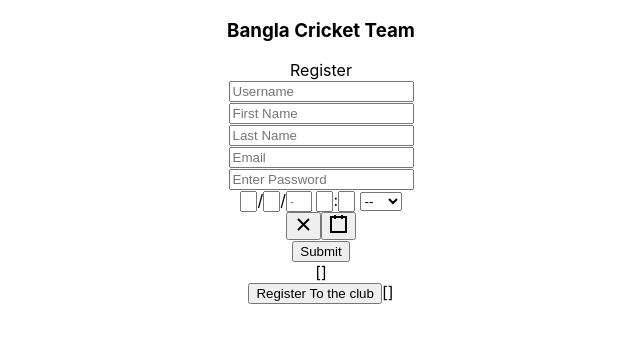
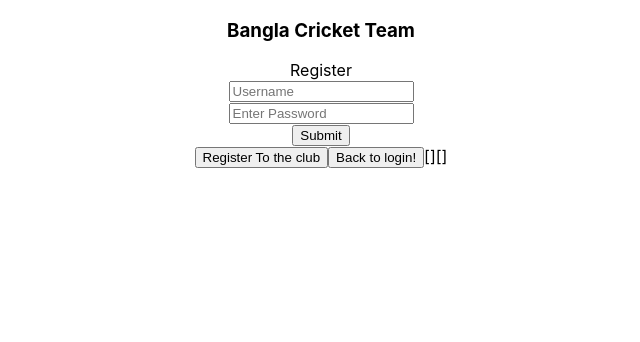
Before and after one commit to abir444/banglaCricket, a React (Create React App) app: page / in a window 1280 px wide. Shown: the top 342 px of the page, without its empty margins (319-959 px from the left). Built offline with nearby package versions, Linux system fonts and the light colour scheme.

Commit message:
array match

```diff
--- a/src/App.js
+++ b/src/App.js
@@ -1,5 +1,4 @@
 import React, { Component } from "react";
-import DateTimePicker from "react-datetime-picker";
 import "./App.css";
 import Login from "./Login";
 import Register from "./Register";
@@ -8,76 +7,90 @@ class App extends Component {
     super(props);
     this.state = {
       list: [],
-      toggler: true,
-
-      // uname : '',
-      // fname : '',
-      // Lname : '',
-      // email : '',
-      // psw   : '',
-      // date: new Date(),
-      //isLogin : false,
+      un: [],
+      ps: [],
+      toggler: false
     };
-    console.log(this.state);
     this.onRegisterSubmit = this.onRegisterSubmit.bind(this);
+    this.hello = this.hello.bind(this);
     // this.submit=this.submit.bind(this);
   }
 
+  onRegisterSubmit() {
+    // we use this for binding
+  }
+hello(){
+  console.log("hello boss");
+}
+  authentication(i){
 
-  //TODO: This is supposed to be a onSubmit function and not onChange
+    let user = this.state.un;
+    console.log(user);
+    let pass = this.state.ps;
+    console.log(pass);
+    let userL = i.userName;
+    let pswL = i.password;
+    console.log(pswL);
 
-  // So call this onSubmit function on your Submit button in Register
-  // Also name it onRegisterSubmit (it's more descriptive)
-  // This will make your code more readable
+// user.forEach(this.hello());
+    // if(user.map()=== userL.map()){
+    //   console.log("make sense");
+    // }
 
-  //TODO: Also I would like to see just Login or just Register at a time
-  // so utilize the state "toggler", when you click on Register, you can see just register
-
- onRegisterSubmit(event) {
-    let name = event.target.name;
-    let value = event.target.value;
-    let list = [];
-    let data = [];
-    console.log("button worked");
-    // let d =  new Date();
-    data[name] = value;
-    list.push({
-      userName: value.uname,
-      fullName: value.fname,
-      lastName: value.lname,
-      email: value.email,
-      dob: value.date,
-      password: value.psw
-    });
-    this.setState(
-      {
-        list: data,
-      },
-      console.log(data)
-    );
+    if(userL===user && pswL === pass){
+      console.log("Login")
+    }else{
+      console.log("login failed");
+    }
   }
 
+  /**
+   * Use this function when you register a user so it can add to the list.
+   * @param {*} data
+   */
+  gettingRegisterData(data) {
+    //Here you're getting the data
+    console.log("GETTING DATA IN APP.JS");
+    console.log(data);
+    const list = this.state.list;
+    const un = this.state.un;
+    const ps = this.state.ps;
+
+   // list.push(data);
+    un.push(data.userName);
+    ps.push(data.password);
+    this.setState({ list, un , ps});
+  }
   render() {
     return (
       <div className="App">
-       {this.state.toggler ? <Register /> : <Login />}
-       <button onClick={()=>{
-         this.setState({ toggler : true});
-       }}
-       >Register To the club
-       </button>
+        <div>{/* <Login /> */}</div>
+        {this.state.toggler ? <Register
+        onSubmit={this.onRegisterSubmit}
+        gettingRegisterData={this.gettingRegisterData.bind(this)}
 
+        /> : <Login
+        onSubmit={this.onRegisterSubmit}
+        authentication={this.authentication.bind(this)}
+        />}
 
+        {/* register button */}
+          <button onClick={() => {
+            this.setState({ toggler: true });
+          }}>Register To the club
+        </button>
+          {/* login button */}
+        <button
+          onClick={() => {
+            this.setState({ toggler: false });
+          }}>Back to login!
+      </button>
 
-
-        {/* <div>
-          <Login />
-        </div>
-        <div>
-          <Register onSubmit={this.onRegisterSubmit} />
-        </div> */}
         {/* This is just to view how your list looks like */}
         {JSON.stringify(this.state.list)}
+
+                {JSON.stringify(this.state.un)}
+
       </div>
     );
   }
--- a/src/Login.js
+++ b/src/Login.js
@@ -1,44 +1,67 @@
 import React, { Component } from "react";
 import './App.css';
 class Login extends Component  {
-
   constructor(props) {
     super(props);
     this.state = {
-      list: [],
       toggler: true,
-      userName: "",
-      fullName: "",
-      lastName: "",
-      email: "",
-      dob: "",
-      password: "",
+      userName: [],
+      password: [],
     };
+
   }
-    render(){
+
+  onRegister(event) {
+    event.preventDefault();
+
+    //Calling your onSubmit props
+    this.props.onSubmit();
+
+    //Calling the newly created gettingRegisterData
+    this.props.authentication(this.state);
+
+    //Here you will get all the state
+    //Username, fullname, lastname, email, dob and password
+
+    //so pass it to the parent and you can do it by passing a parameter
+    // props
+  }
+
+  render() {
     return (
-        <div className = "AppL">
-          <form onSubmit ={this.props.submit}>
+      <div className="AppR">
+        <form onSubmit={this.onRegister.bind(this)}>
           <h3>Bangla Cricket Team</h3>
           <div>
-            <div>Login</div>
-            <input type="text" placeholder="Username" value={this.props.uname} name="uname" onChange={this.props.handleChange}/>
-            <br/>
-            <input type="password" placeholder="Enter Password" value={this.props.psw} name="psw" onChange={this.props.handleChange}/>
+            <div>Register</div>
+            <input
+              type="text"
+              placeholder="Username"
+              value={this.props.uname}
+              // onChange={props.handleChange}
+              onChange={event =>
+                this.setState({ userName: event.target.value })
+              }
+              name="uname"
+              // required
+            />
+            <br />
+            <input
+              type="password"
+              placeholder="Enter Password"
+              value={this.props.psw}
+              //onChange={props.handleChange}
+              onChange={event =>
+                this.setState({ password: event.target.value })
+              }
+              name="psw"
+              // required
+            />
           </div>
           <input type="submit" value="Submit" />
-            <div>
-              <p>Not having an account?</p>
-              {/* <button onClick={()=>{
-         this.setState({ toggler : true});
-       }}
-       >Register To the club
-       </button> */}
-            </div>
         </form>
       </div>
     );
-};
   }
-
+}
 export default Login;
--- a/src/Register.js
+++ b/src/Register.js
@@ -1,7 +1,7 @@
 //import React from "react";
 import "./App.css";
 import DateTimePicker from "react-datetime-picker";
-import App from "./App";
+// import App from "./App";
 import React, { Component } from "react";
 //import DateTimePicker from "react-datetime-picker";
 
@@ -24,39 +24,41 @@ import React, { Component } from "react";
 // In your onSubmit call that props.onRegisterSubmit, and you will need to pass
 // appropriate data
 
-class Register extends Component  {
-
+class Register extends Component {
   constructor(props) {
     super(props);
     this.state = {
-      list: [],
       toggler: true,
       userName: "",
       fullName: "",
       lastName: "",
       email: "",
       dob: "",
-      password: "",
+      password: ""
+    };
 
-    };
-    console.log('test ::::'+this.state.userName);
-    //this.onRegisterSubmit = this.onRegisterSubmit.bind(this);
-    // this.submit=this.submit.bind(this);
   }
-  // onChange(event) {
-  //   let name = event.target.name;
-  //   let value = event.target.value;
-  //   this.setState({name: value});
-  // }
 
+  onRegister(event) {
+    event.preventDefault();
 
+    //Calling your onSubmit props
+    this.props.onSubmit();
 
+    //Calling the newly created gettingRegisterData
+    this.props.gettingRegisterData(this.state);
 
-render(){
+    //Here you will get all the state
+    //Username, fullname, lastname, email, dob and password
+
+    //so pass it to the parent and you can do it by passing a parameter
+    // props
+  }
+
+  render() {
     return (
       <div className="AppR">
-      <form onSubmit={(event)=>{App.onRegisterSubmit(event)}}>
-
+        <form onSubmit={this.onRegister.bind(this)}>
           <h3>Bangla Cricket Team</h3>
           <div>
             <div>Register</div>
@@ -65,9 +67,11 @@ render(){
               placeholder="Username"
               value={this.props.uname}
               // onChange={props.handleChange}
-            onChange={(event)=> this.setState({userName:event.target.value})}
+              onChange={event =>
+                this.setState({ userName: event.target.value })
+              }
               name="uname"
-
+              // required
             />
             <br />
             <input
@@ -75,9 +79,11 @@ render(){
               placeholder="First Name"
               value={this.props.fname}
               //onChange={props.handleChange}
-            onChange={(event)=> this.setState({fullName:event.target.value})}
+              onChange={event =>
+                this.setState({ fullName: event.target.value })
+              }
               name="fname"
-
+              // required
             />
             <br />
             <input
@@ -85,9 +91,11 @@ render(){
               placeholder="Last Name"
               value={this.props.lname}
               //onChange={props.handleChange}
-            onChange={(event)=> this.setState({lastName:event.target.value})}
+              onChange={event =>
+                this.setState({ lastName: event.target.value })
+              }
               name="lname"
-
+              // required
             />
             <br />
             <input
@@ -95,9 +103,9 @@ render(){
               placeholder="Email"
               value={this.props.email}
               //onChange={props.handleChange}
-            onChange={(event)=> this.setState({email:event.target.value})}
+              onChange={event => this.setState({ email: event.target.value })}
               name="email"
-
+              // required
             />
             <br />
             <input
@@ -105,25 +113,25 @@ render(){
               placeholder="Enter Password"
               value={this.props.psw}
               //onChange={props.handleChange}
-            onChange={(event)=> this.setState({password:event.target.value})}
+              onChange={event =>
+                this.setState({ password: event.target.value })
+              }
               name="psw"
-
+              // required
             />
             <div>
               <DateTimePicker
                 name="date"
                 value={this.props.date}
                 // handleChange={props.handleChange}
-              onChange={(event)=> this.setState({dob:event.target.value})}
+                onChange={event => console.log(event)}
               />
             </div>
           </div>
           <input type="submit" value="Submit" />
         </form>
-      {JSON.stringify(this.state.list)}
       </div>
-
     );
-};
+  }
 }
 export default Register;
```
Lines whose indentation alone changed are shown as unchanged.
